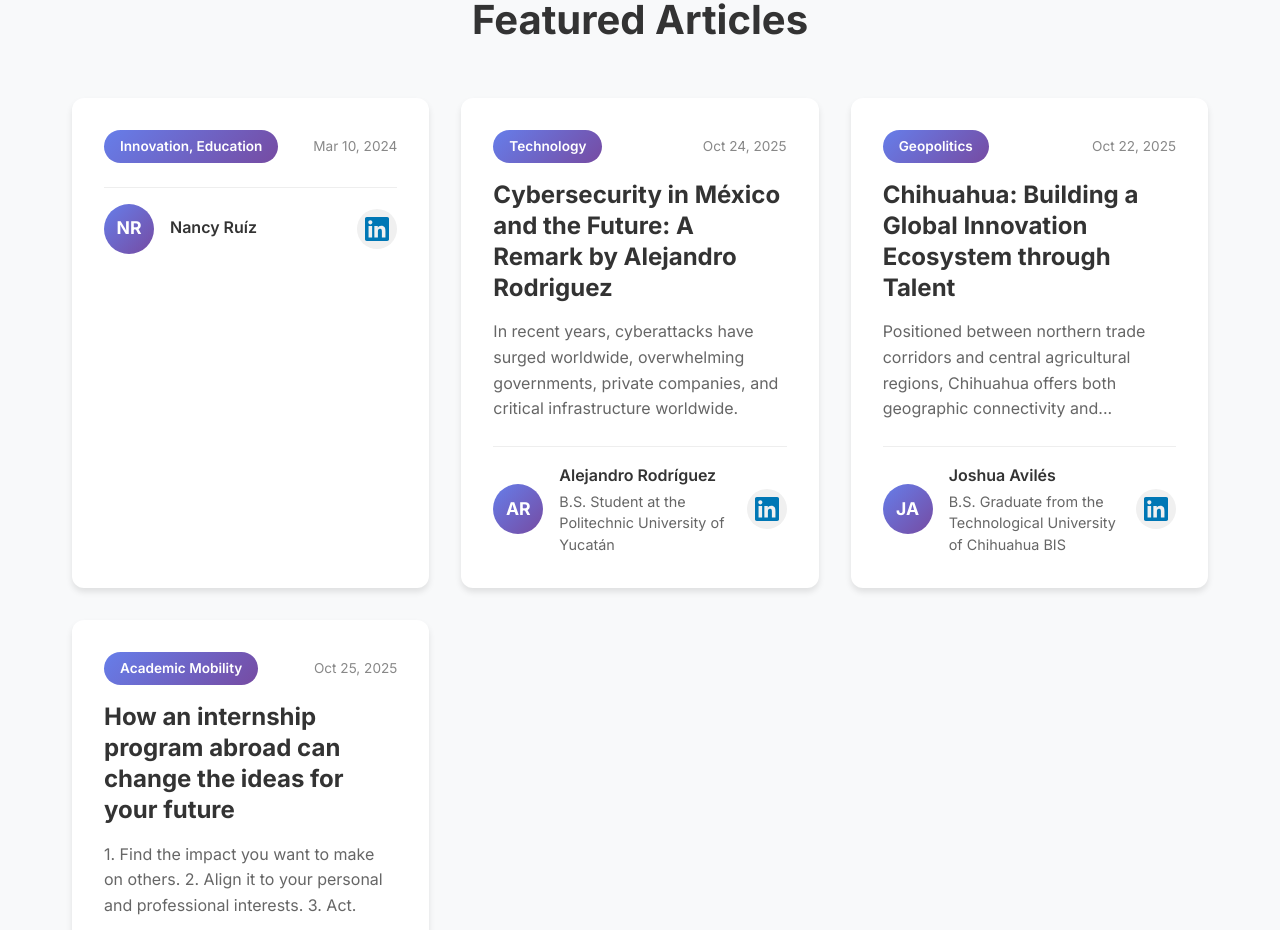
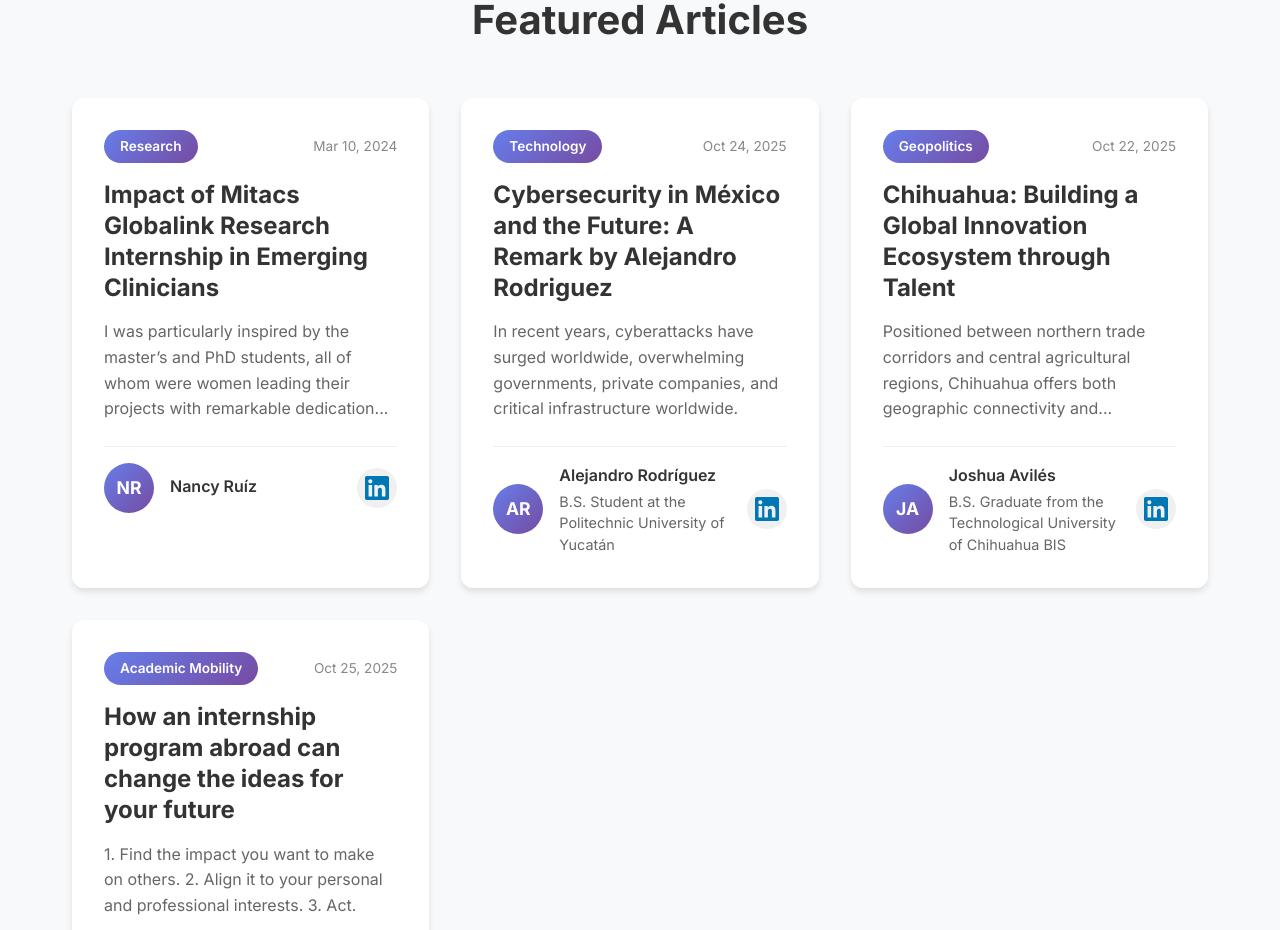
Before and after one commit to JoshuaAv07/TechTank, a React (Vite) app: page / in a window 1280 px wide. Shown: the part 1000-1930 px from the top of the page. Built offline with nearby package versions, Linux system fonts and the light colour scheme.

Commit message:
add: Nancy's report

```diff
--- a/src/App.jsx
+++ b/src/App.jsx
@@ -169,9 +169,9 @@ const ArticleDetail = ({ article, onClose }) => (
 const articles = [
   {
     id: 1,
-    title: "",
-    excerpt: "",
-    category: "Innovation, Education",
+    title: "Impact of Mitacs Globalink Research Internship in Emerging Clinicians",
+    excerpt: "I was particularly inspired by the master’s and PhD students, all of whom were women leading their projects with remarkable dedication...",
+    category: "Research",
     date: "Mar 10, 2024",
     author: {
       name: "Nancy Ruíz",
@@ -182,7 +182,16 @@ const articles = [
     content: (
       <div>
         <p>
-
+          Being awarded the Mitacs Globalink Research Internship in 2023 was a transformative experience that significantly contributed to my professional growth. During that summer, I joined the Oweida Lab (Radioimmunobiology Lab) at the Université de Sherbrooke, where I participated in projects investigating the role of radiotherapy and immune regulation in lung, head, and neck cancers. Although it wasn’t my first time working in a lab, it allowed me to deepen my understanding of how basic science can inform and guide clinical decisions.
+        </p>
+        <p>
+          Working alongside graduate students and faculty, I learned to navigate the rhythm of scientific research, from troubleshooting experiments to interpreting results with precision and patience. The experience strengthened my technical and analytical skills, but more importantly, it taught me the value of perseverance and collaboration.
+        </p>
+        <p>
+          Living and working in a different country also broadened my perspective. I was particularly inspired by the master’s and PhD students, all of whom were women leading their projects with remarkable dedication and confidence. Being surrounded by skilled female scientists and by a principal investigator who fostered an environment of respect and mentorship showed me the importance of representation and supportive leadership in research.
+        </p>
+        <p>
+          Now, as I complete my medical degree with a social service internship at the HIV Clinic of the Instituto Nacional de Ciencias Médicas y Nutrición “Salvador Zubirán,” where I focus mainly on clinical and epidemiological research, I continue to apply what I learned through the Mitacs program, bridging clinical practice with scientific inquiry. This experience solidified my interest in academic medicine and inspired my path toward a medical residency in Internal Medicine next year.
         </p>
       </div>
     )
```
